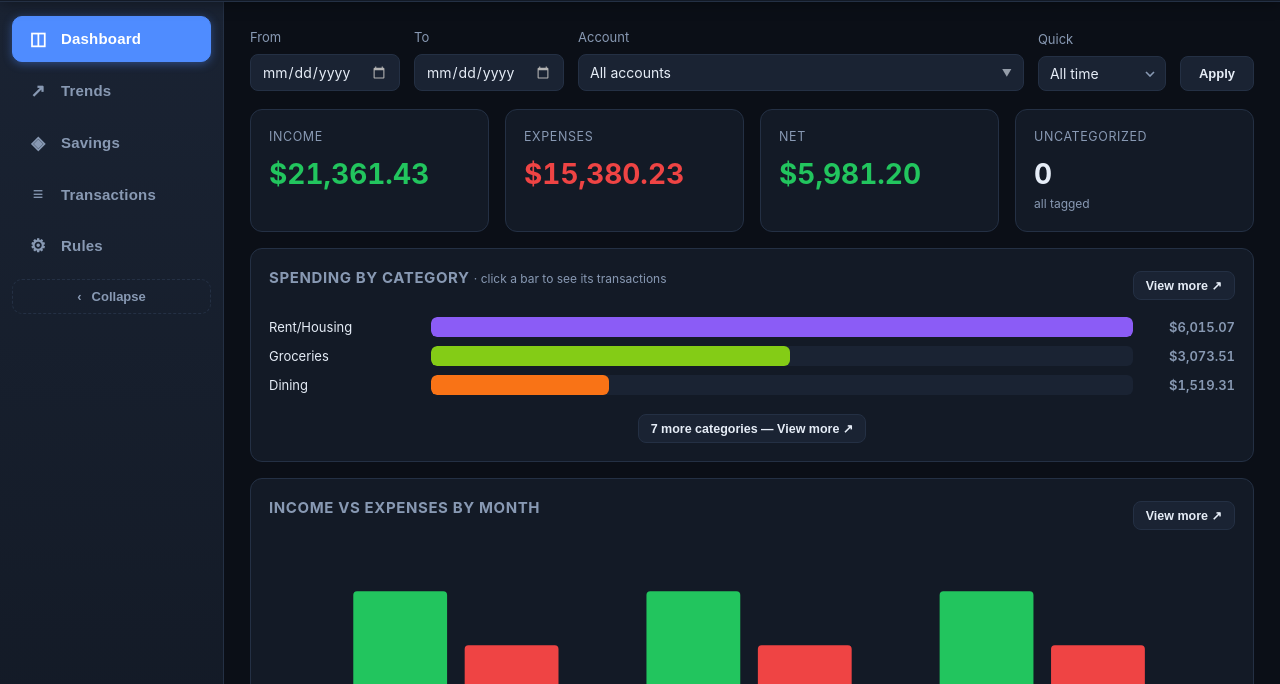
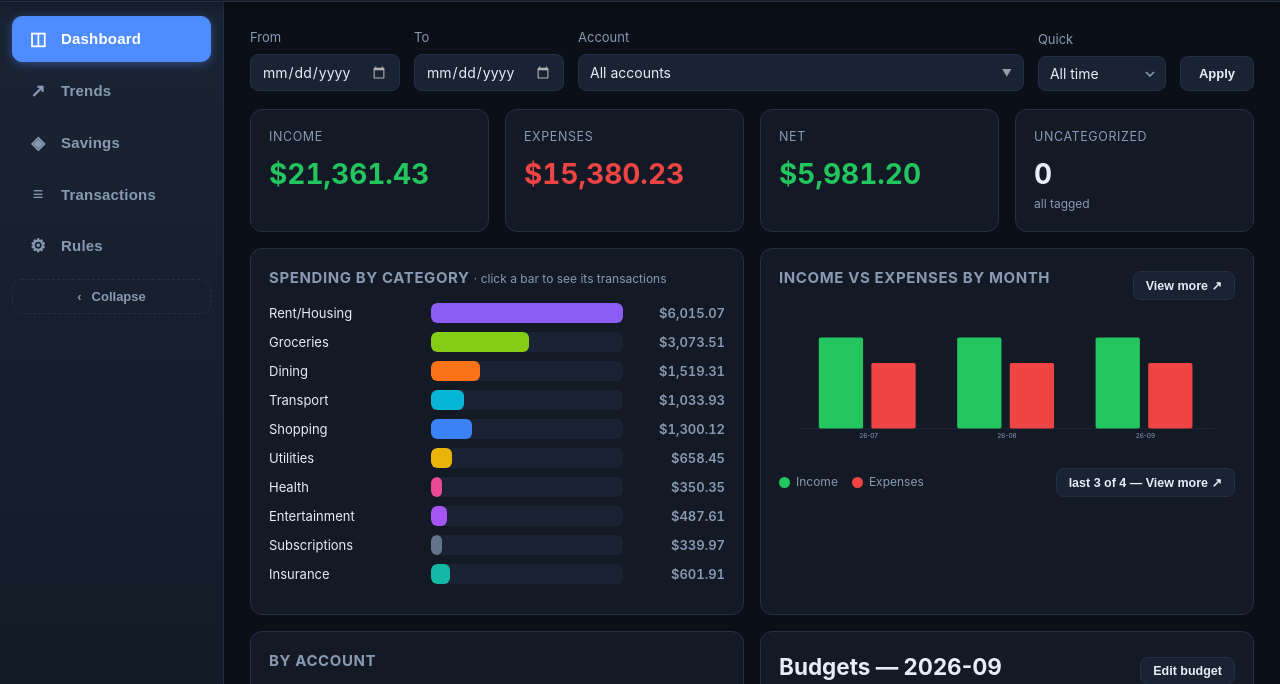
Before and after one commit to red5standinby/finance-tracker, a plain HTML site: page docs/index.html in a window 1280 px wide. Shown: the part 62-746 px from the top of the page. Drawn offline with Linux system fonts and the light colour scheme.

Commit message:
v2.9.1 — Revert Spending changes; Spending + Monthly inline 2-col
- Spending by Category restored to original: full bar list + (empty) legend,
  no truncation, no 'View more'.
- Spending and Income vs Expenses by Month now share a .inline-pair 2-col grid
  (side by side on desktop, stacked on <=820px). Monthly chart keeps last-3
  preview + 'View more ↗'; the pair rows share the same inline style.
Verified: cats=28 no more-row, legend present, 2-up 566.5px, no overflow.

```diff
--- a/docs/index.html
+++ b/docs/index.html
@@ -429,12 +429,11 @@ window.DEMO = true;
       <div class="muted" style="font-size:12px" id="k-unc-amt"></div></div>
   </div>
 
+  <div class="grid inline-pair">
     <div class="panel">
-    <div class="panel-head">
       <h2>Spending by Category <span class="muted" style="font-size:12px;font-weight:400;text-transform:none;letter-spacing:0">· click a bar to see its transactions</span></h2>
-      <button class="btn ghost sm" onclick="gotoTrends()">View more ↗</button>
-    </div>
       <div class="bars" id="cat-bars"></div>
+      <div class="legend" id="cat-legend"></div>
     </div>
 
     <div class="panel">
@@ -443,6 +442,7 @@ window.DEMO = true;
         <button class="btn ghost sm" onclick="gotoTrends()">View more ↗</button>
       </div>
       <div id="month-chart"></div>
+    </div>
   </div>
 
   <div class="grid inline-pair">
@@ -857,19 +857,16 @@ async function loadDashboard(){
   $('#k-unc').textContent = d.uncategorized.count;
   $('#k-unc-amt').textContent = d.uncategorized.count ? fmt(d.uncategorized.amount)+' to review' : 'all tagged';
 
-  // category bars (top 3; clickable -> jump to filtered transactions)
+  // category bars (clickable -> jump to filtered transactions)
   const cats = d.categories.filter(c=>c.kind!=='income');
-  const CAT_SHOWN = 3;
-  const shown = cats.slice(0, CAT_SHOWN);
-  const max = Math.max(1, ...shown.map(c=>c.total));
-  $('#cat-bars').innerHTML = (shown.length ? shown.map(c=>`
+  const max = Math.max(1, ...cats.map(c=>c.total));
+  $('#cat-bars').innerHTML = cats.length ? cats.map(c=>`
     <div class="bar-row clickable" onclick="gotoCategory('${c.key}')" title="View ${esc(c.name)} transactions">
       <span class="bar-lbl">${esc(c.name)}</span>
       <div class="bar-track"><div class="bar-fill"
         style="width:${(c.total/max*100).toFixed(1)}%;background:${c.color}"></div></div>
       <span class="amt">${fmt(c.total)}</span>
-    </div>`).join('') : '<div class="empty">No expense data in range</div>')
-    + (cats.length > CAT_SHOWN ? `<div class="more-row"><button class="btn ghost sm" onclick="gotoTrends()">${cats.length-CAT_SHOWN} more categories — View more ↗</button></div>` : '');
+    </div>`).join('') : '<div class="empty">No expense data in range</div>';
 
   // monthly chart
   renderMonths(d.months);
```
Also changed, not shown: static/index.html (+7 -10 lines). Lines whose indentation alone changed are shown as unchanged.
